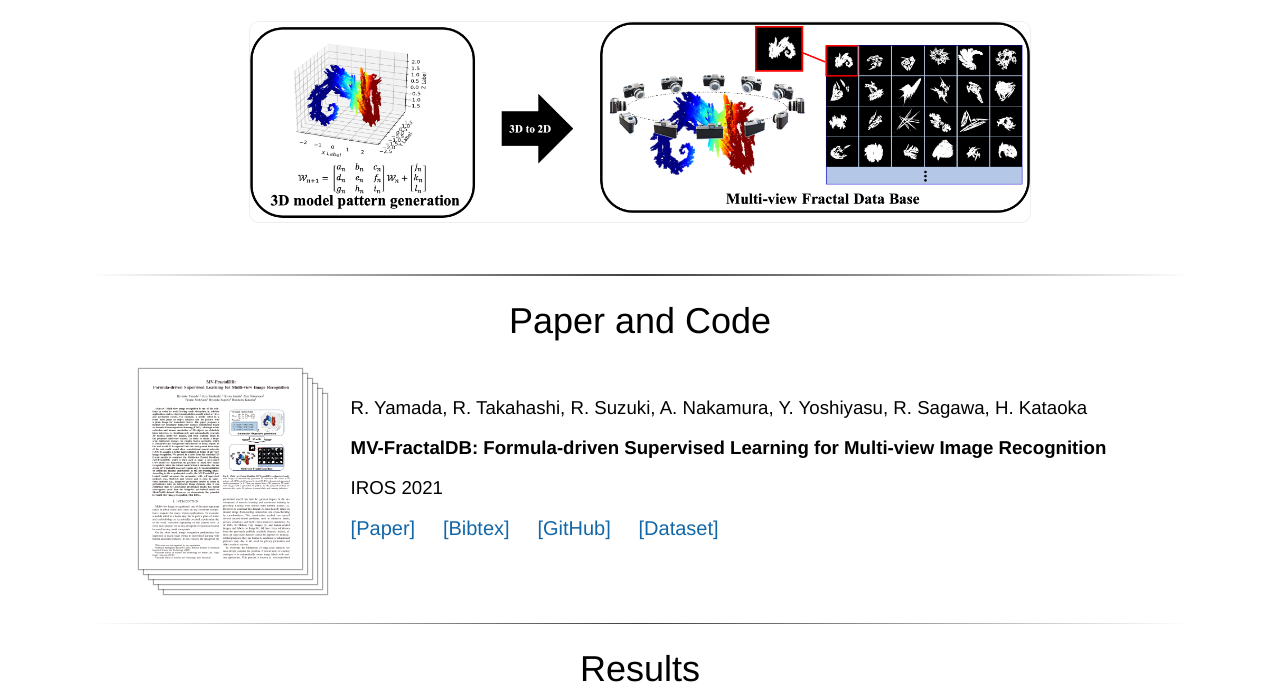
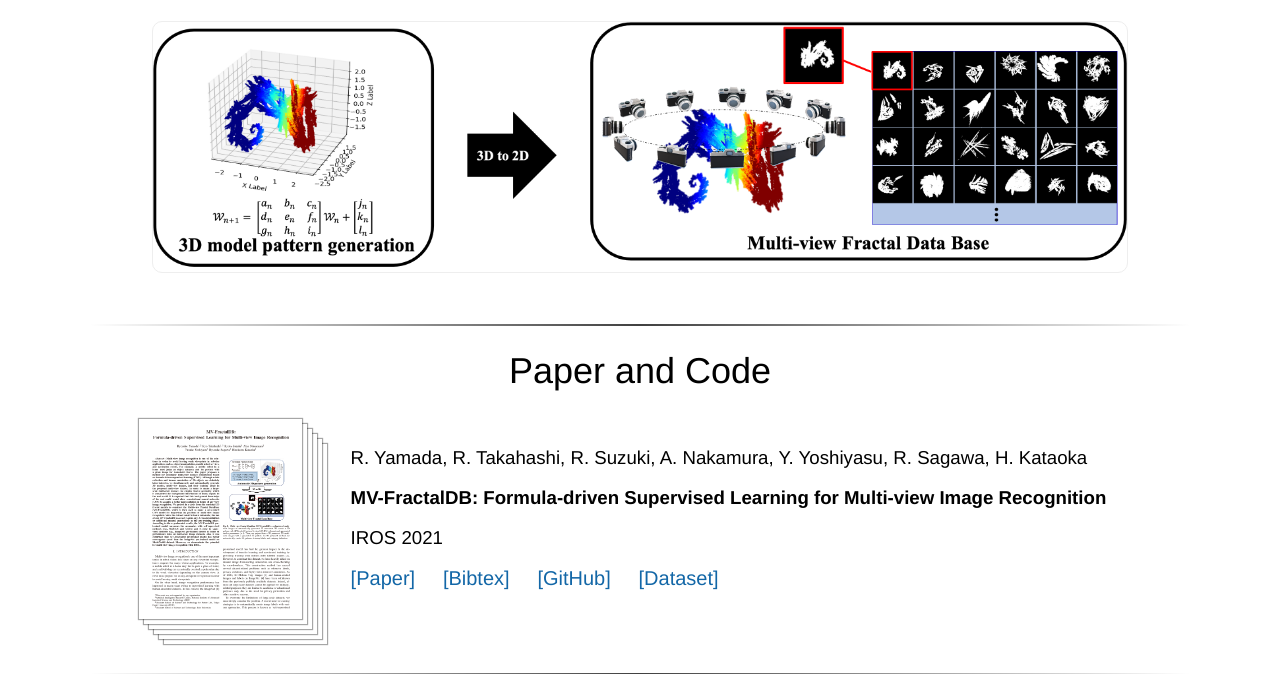
Before and after one commit to ryosuke-yamada/Multi-view-Fractal-DataBase, a plain HTML site: page docs/index.html in a window 1280 px wide. Shown: the part 1445-2140 px from the top of the page. Drawn offline with Linux system fonts and the light colour scheme.

Commit message:
Update index.html

```diff
--- a/docs/index.html
+++ b/docs/index.html
@@ -113,7 +113,7 @@
         <h1 id="arch">Multi-view Fractal DataBase</h1>
     </div>
     <div class="center-div">
-        <img class="rounded" style="height:200px" src="resources/images/render4.png">
+        <img class="rounded" style="height:250px" src="resources/images/render4.png">
     </div>
     <br><br>
 
```
